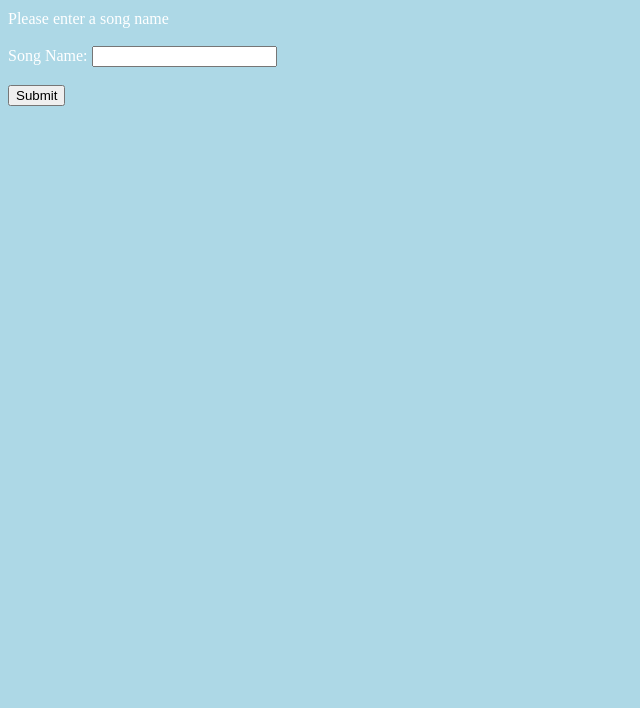
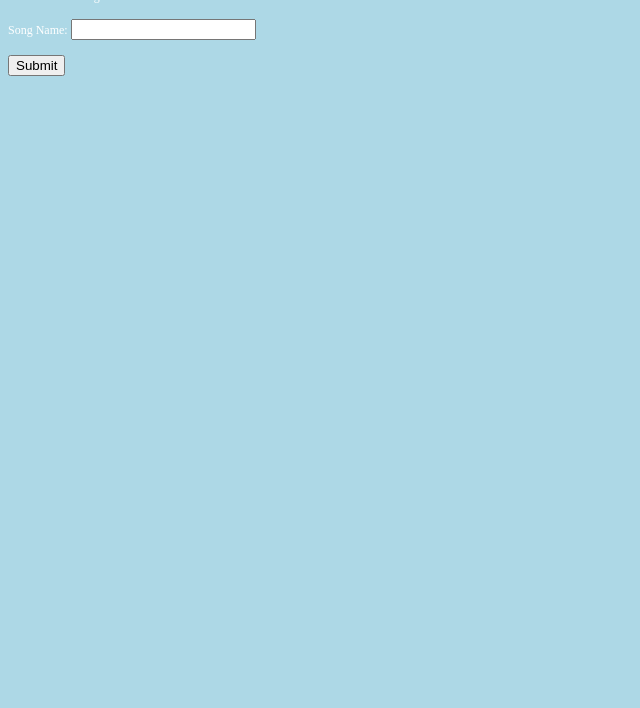
Before and after one commit to aliulex/comp20-final-project, a website: page index.html in a window 1280 px wide. Shown: the part 92-800 px from the top of the page, without its empty margins (0-640 px from the left). Drawn offline with Linux system fonts and the light colour scheme.

Commit message:
Update index.html

```diff
--- a/index.html
+++ b/index.html
@@ -6,6 +6,7 @@
         body {
             background-color: #ADD8E6;
             color: #ffffff;
+            font-size: 12px;
         }
     </style>
 </style>
```
